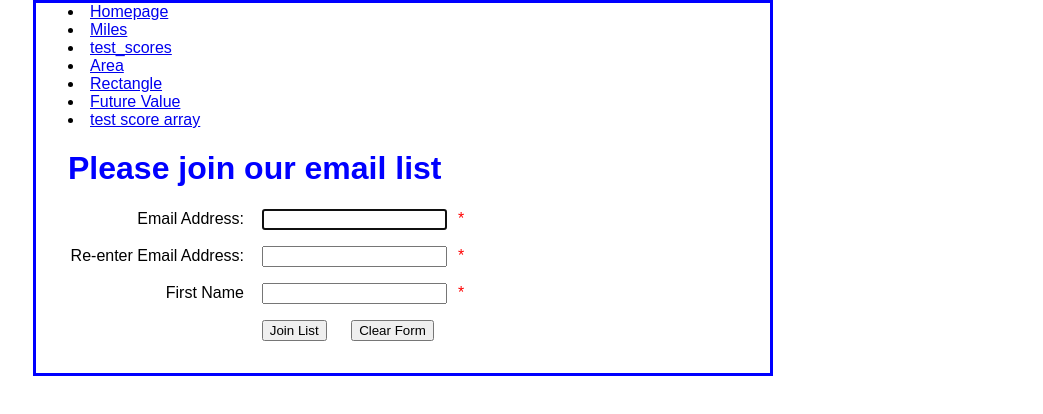
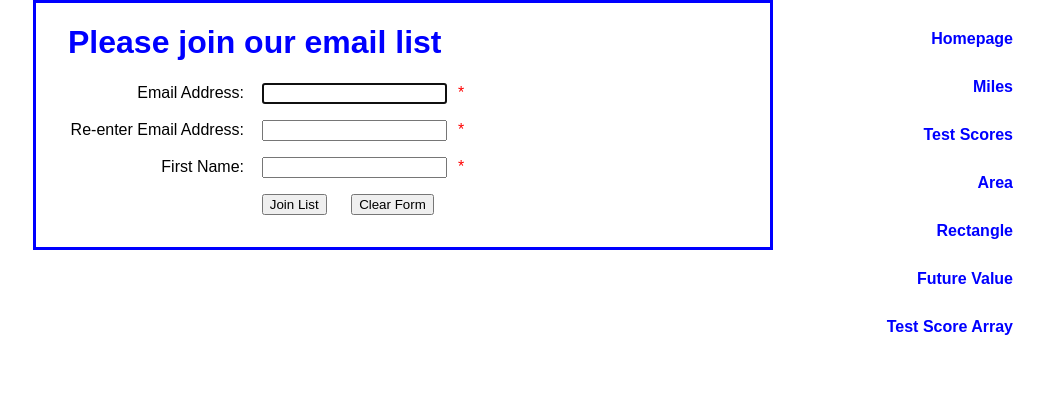
Before and after one commit to Jw97651/IFSC3300, a plain HTML site: page index.html in a window 1280 px wide. Shown: the whole page, without its empty margins (237-1280 px from the left). Drawn offline with Linux system fonts and the light colour scheme.

Commit message:
updated css

```diff
--- a/assets/email_list..css
+++ b/assets/email_list..css
@@ -5,22 +5,65 @@ body {
     width: 670px;
     border: 3px solid blue;
     padding: 0 2em 1em;
+    position: relative;
 }
+
 h1 {
     color: blue;
 }
+
+/* Navigation Styling */
+nav {
+    position: fixed;  /* Fixes links on the screen */
+    right: 20px;  /* Align links to the far right */
+    top: 20px;  /* Position from the top */
+    width: 200px; /* Control width of the nav */
+}
+
+nav ul {
+    list-style: none;
+    padding: 0;
+    margin: 0;
+    display: flex;
+    flex-direction: column; /* Stack links vertically */
+}
+
+nav ul li {
+    margin-bottom: 10px; /* Spacing between links */
+}
+
+nav ul li a {
+    text-decoration: none;
+    color: blue;
+    font-weight: bold;
+    display: block;
+    padding: 10px;
+    border-radius: 5px;
+    transition: background-color 0.3s, color 0.3s;
+    text-align: right; /* Align text to the right */
+}
+
+nav ul li a:hover {
+    background-color: blue;
+    color: white;
+}
+
+/* Form Styling */
 div {
     margin-bottom: 1em;
 }
+
 label {
     display: inline-block;
     width: 11em;
     text-align: right;
 }
+
 input {
     margin-left: 1em;
     margin-right: 0.5em;
 }
+
 span {
     color: red;
 }
--- a/index.html
+++ b/index.html
@@ -1,52 +1,50 @@
 <!DOCTYPE html>
-<html>
+<html lang="en">
 <head>
-    <meta charset="utf-8" />
-    <meta name="viewport"
-        content="width=device-width, initial-scale=1">
+    <meta charset="utf-8">
+    <meta name="viewport" content="width=device-width, initial-scale=1">
     <title>Join Email List</title>
     <link rel="stylesheet" href="assets/email_list..css">
-    <li><a href="homepage.html">Homepage</a></li>
-    <li><a href="miles.html">Miles</a></li>
-    <li><a href="test_scores.html">test_scores</a></li>
-    <li><a href="area.html">Area</a></li>
-    <li><a href="rectangle.html">Rectangle</a></li>
-    <li><a href="future_value.html">Future Value</a></li>
-    <li><a href="test_scores_array.html">test score array</a></li>
 </head>
 <body>
+    <nav>
+        <ul>
+            <li><a href="homepage.html">Homepage</a></li>
+            <li><a href="miles.html">Miles</a></li>
+            <li><a href="test_scores.html">Test Scores</a></li>
+            <li><a href="area.html">Area</a></li>
+            <li><a href="rectangle.html">Rectangle</a></li>
+            <li><a href="future_value.html">Future Value</a></li>
+            <li><a href="test_scores_array.html">Test Score Array</a></li>
+        </ul>
+    </nav>
+
     <main>
         <h1>Please join our email list</h1>
-        <form id="email_form" action="join.html"
-              method="get">
+        <form id="email_form" action="join.html" method="get">
             <div>
-                <label for="email_1">Email Address:
-                </label>
-                <input type="text" id="email_1"
-                       name="email_1">
+                <label for="email_1">Email Address:</label>
+                <input type="text" id="email_1" name="email_1">
                 <span id="email_1_error">*</span>
             </div>
             <div>
-                <label for="email_2">
-                    Re-enter Email Address:</label>
+                <label for="email_2">Re-enter Email Address:</label>
                 <input type="text" id="email_2" name="email_2">
                 <span id="email_2_error">*</span>
             </div>
             <div>
-                <label for="first_name">First Name</label>
-                <input type="text" id="first_name"
-                       name="first_name">
+                <label for="first_name">First Name:</label>
+                <input type="text" id="first_name" name="first_name">
                 <span id="first_name_error">*</span>
             </div>
             <div>
                 <label>&nbsp;</label>
-                <input type="submit" id="join_list"
-                       value="Join List">
-                <input type="button" id="clear_form"
-                       value="Clear Form">
+                <input type="submit" id="join_list" value="Join List">
+                <input type="button" id="clear_form" value="Clear Form">
             </div>
         </form>
     </main>
+
     <script src="assets/email_list.js"></script>
 </body>
 </html>
```
